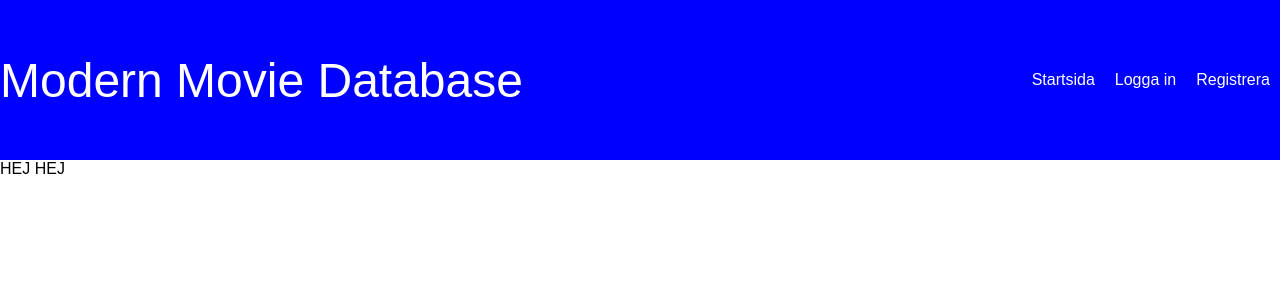
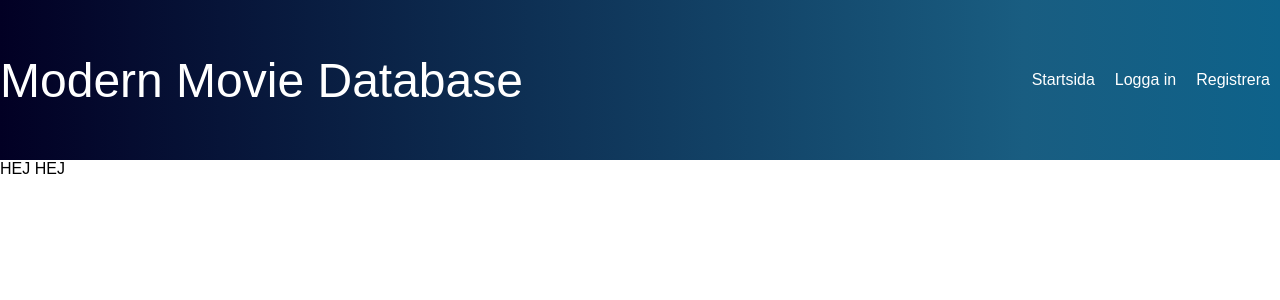
Before and after one commit to ZynCitrus/Modern-Movie-Database, a React (Vite) app: page / in a window 1280 px wide. Shown: the top 300 px of the page. Built offline with nearby package versions, Linux system fonts and the light colour scheme.

Commit message:
NAvbar CSS

```diff
--- a/src/design/Navbar.scss
+++ b/src/design/Navbar.scss
@@ -1,5 +1,11 @@
 .Navbar {
-  background-color: blue;
+  background: rgb(2, 0, 36);
+  background: linear-gradient(
+    90deg,
+    rgba(2, 0, 36, 1) 0%,
+    rgba(25, 93, 129, 1) 80%,
+    rgba(14, 98, 138, 1) 100%
+  );
   min-height: 20vh;
   min-width: 100vw;
   display: flex;
```
